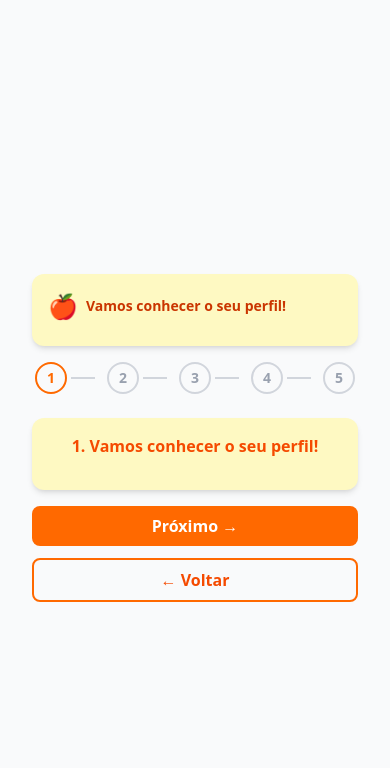
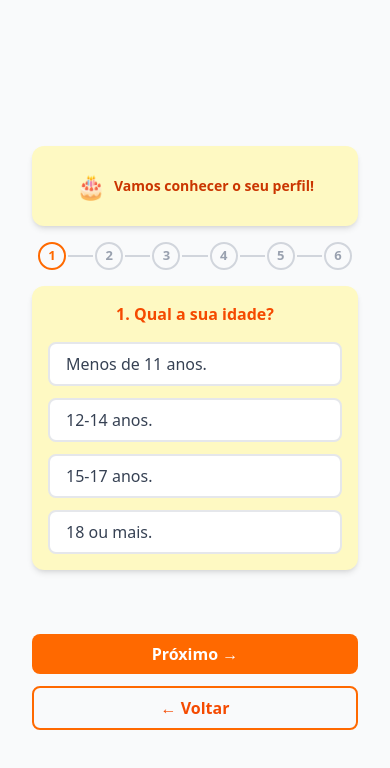
Before and after one commit to estartandodevs-course/Nutra-Frontend-TCC-2025, a React (Vite) app: page / in a window 390 px wide. Shown: the top 768 px of the page. Built offline with nearby package versions, Linux system fonts and the light colour scheme.

Commit message:
refactor(quiz): restructure QuestionModal with fixed positions and responsive layout

```diff
--- a/src/components/quiz/Progressbar.tsx
+++ b/src/components/quiz/Progressbar.tsx
@@ -1,16 +1,17 @@
-import type { ProgressBarProps } from "../../types/quiz"
+import type { ProgressBarProps } from "../../types/quiz";
 
 export default function ProgressBar({ current, total }: ProgressBarProps) {
   return (
-    <div className="flex items-center justify-center gap-2 mb-6">
+    <div className="w-full max-w-sm mx-auto mb-3 px-[6px]">
+      <div className="flex items-center justify-between mb-4 mt-4">
         {Array.from({ length: total }).map((_, index) => {
-        const estaFeito = index < current - 1
-        const estaAtivo = index === current - 1
+          const estaFeito = index < current - 1;
+          const estaAtivo = index === current - 1;
 
           return (
-          <div key={index} className="flex items-center">
+            <div key={index} className="flex items-center flex-1 last:flex-none">
               <div
-              className={`w-8 h-8 rounded-full flex items-center justify-center font-bold text-sm transition-all
+                className={`w-7 h-7 rounded-full flex items-center justify-center font-semibold text-[13px] transition-all
                   ${
                     estaFeito
                       ? "bg-orange-500 text-white"
@@ -23,11 +24,16 @@ export default function ProgressBar({ current, total }: ProgressBarProps) {
               </div>
 
               {index < total - 1 && (
-              <div className={`w-6 h-0.5 mx-1 ${estaFeito ? "bg-orange-500" : "bg-gray-300"}`} />
+                <div
+                  className={`flex-1 h-0.5 mx-[2px] ${
+                    estaFeito ? "bg-orange-500" : "bg-gray-300"
+                  }`}
+                />
               )}
             </div>
-        )
+          );
         })}
       </div>
-  )
+    </div>
+  );
 }
--- a/src/components/quiz/QuestionModal.tsx
+++ b/src/components/quiz/QuestionModal.tsx
@@ -14,8 +14,8 @@ export default function QuestionModal({
 
   return (
     <div className="w-full max-w-sm mx-auto">
-      <div className="bg-yellow-100 rounded-xl shadow-md p-4 mb-4">
-        <div className="flex items-center gap-2 mb-2">
+      <div className="bg-yellow-100 rounded-xl shadow-md p-4 mb-2">
+        <div className="flex items-center justify-center gap-2 h-12">
           <span className="text-2xl">{question.emoji}</span>
           <h2 className="text-sm font-semibold text-orange-700">
             Vamos conhecer o seu perfil!
@@ -25,7 +25,7 @@ export default function QuestionModal({
 
       <ProgressBar current={questionNumber} total={totalQuestions} />
 
-      <div className="bg-yellow-100 rounded-xl shadow-md p-4 mb-4">
+      <div className="bg-yellow-100 rounded-xl shadow-md p-4 mb-16">
         <h3 className="text-base font-bold text-orange-600 mb-4">
           {questionNumber}. {question.question}
         </h3>
@@ -33,7 +33,6 @@ export default function QuestionModal({
         <div className="flex flex-col gap-3">
           {question.options?.map((option, index) => {
             const isSelected = selectedAnswer === index;
-
             return (
               <button
                 key={index}
--- /dev/null
+++ b/src/data/quizdata.ts
@@ -0,0 +1,53 @@
+export const quizData = [
+  {
+    id: 1,
+    question: "Qual a sua idade?",
+    emoji: "🎂",
+    options: [
+      "Menos de 11 anos.",
+      "12-14 anos.",
+      "15-17 anos.",
+      "18 ou mais.",
+    ]
+  },
+  {
+    id: 2,
+    question: "Como são suas refeições no dia a dia?",
+    emoji: "🍗",
+    options: [
+      "Não tenho um padrão definido.",
+      "Como correndo, o que der na hora.",
+      "Muito fast food.",
+      "Como direito, nos horários certos.",
+    ],
+  },
+  {
+    id: 3,
+    question: "Com que frequência você pratica exercícios?",
+    emoji: "💪",
+    options: [
+      "Raramente pratico exercício.",
+      "1-2 vezes por semana.",
+      "3-4 vezes por semana.",
+      "Praticamente todo dia.",
+    ],
+  },
+  {
+    id: 4,
+    question: "Quantas horas você dorme por noite?",
+    emoji: "😴",
+    options: ["Menos de 6 horas", "6-7 horas", "7-8 horas", "Mais de 8 horas"],
+  },
+  {
+    id: 5,
+    question: "Você come frutas e legumes com que frequência?",
+    emoji: "🥭",
+    options: ["1 vez por semana.", "2-3 vezes por semana.", "Quase todos os dias.", "Todos os dias."],
+  },
+  {
+    id: 6,
+    question: "Como você se sente durante o dia?",
+    emoji: "🧘",
+    options: ["Sempre cansado(a) ou irritado(a)", "Normal, às vezes animado(a)", "Quase sempre bem", "Animado(a) e com boa energia"],
+  },
+];
--- a/src/pages/ModalScreen/ModalScreen.tsx
+++ b/src/pages/ModalScreen/ModalScreen.tsx
@@ -1,50 +1,7 @@
 import { useState } from "react";
 import Wrapper from "../../components/wrapper/Wrapper";
 import QuizModal from "../../components/quiz/QuizModal";
-
-const quizData = [
-  {
-    id: 1,
-    question: "Vamos conhecer o seu perfil!",
-    description: "Responda algumas perguntas sobre você",
-    emoji: "🍎",
-    type: "intro",
-  },
-  {
-    id: 2,
-    question: "Como são suas refeições no dia a dia?",
-    emoji: "🍎",
-    options: [
-      "Não tenho um padrão definido.",
-      "Como correndo, o que der na hora.",
-      "Muito fast food.",
-      "Como direito, nos horários certos.",
-    ],
-  },
-  {
-    id: 3,
-    question: "Com que frequência você pratica exercícios?",
-    emoji: "💪",
-    options: [
-      "Raramente pratico exercício.",
-      "1-2 vezes por semana.",
-      "3-4 vezes por semana.",
-      "Praticamente todo dia.",
-    ],
-  },
-  {
-    id: 4,
-    question: "Quantas horas você dorme por noite?",
-    emoji: "😴",
-    options: ["Menos de 6 horas", "6-7 horas", "7-8 horas", "Mais de 8 horas"],
-  },
-  {
-    id: 5,
-    question: "Como é seu nível de stress?",
-    emoji: "🧘",
-    options: ["Muito alto", "Alto", "Moderado", "Baixo"],
-  },
-];
+import { quizData } from "../../data/quizdata";
 
 export default function QuizPage() {
   const [currentStep, setCurrentStep] = useState(0);
```
Lines whose indentation alone changed are shown as unchanged.
